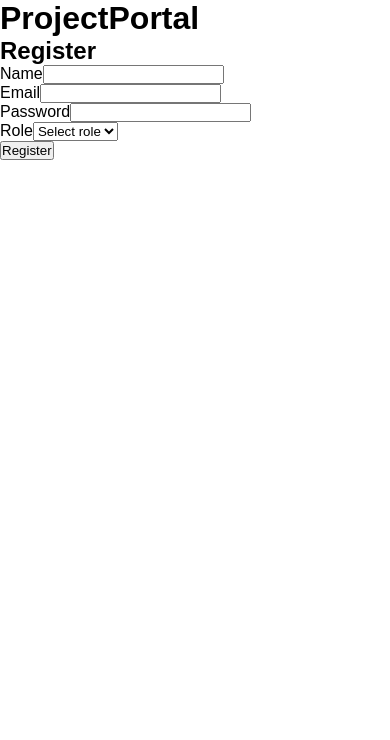
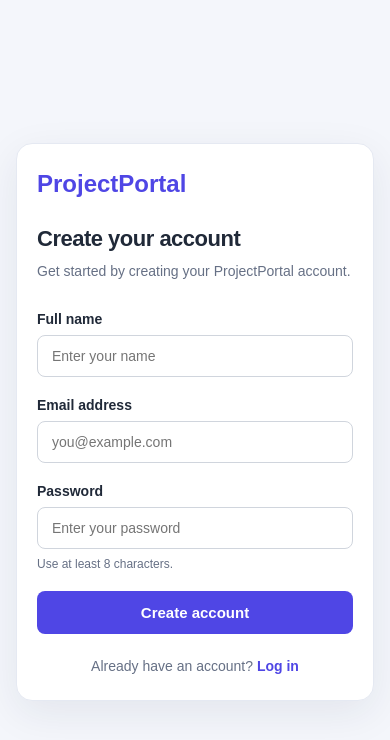
Before and after one commit to dinesh1234r/ProjectPortal-Frontend, a React (Vite) app: page /register in a window 390 px wide. Shown: the top 740 px of the page. Built offline with nearby package versions, Linux system fonts and the light colour scheme.

Commit message:
feat(auth): complete registration flow

```diff
--- /dev/null
+++ b/src/pages/Register.css
@@ -0,0 +1,167 @@
+
+.register-page {
+  min-height: 100vh;
+  display: flex;
+  align-items: center;
+  justify-content: center;
+  padding: 32px 16px;
+  background: #f4f6fb;
+  color: #202938;
+}
+
+.register-card {
+  width: 100%;
+  max-width: 440px;
+  padding: 36px;
+  background: #ffffff;
+  border: 1px solid #e5e9f2;
+  border-radius: 16px;
+  box-shadow: 0 12px 40px rgb(25 42 70 / 8%);
+}
+
+.register-header {
+  margin-bottom: 28px;
+}
+
+.register-header h1 {
+  margin-bottom: 28px;
+  color: #4f46e5;
+  font-size: 24px;
+  font-weight: 750;
+}
+
+.register-header h2 {
+  margin-bottom: 8px;
+  font-size: 25px;
+  letter-spacing: -0.5px;
+}
+
+.register-header p {
+  color: #667085;
+  font-size: 14px;
+  line-height: 1.6;
+}
+
+.register-form {
+  display: flex;
+  flex-direction: column;
+  gap: 20px;
+}
+
+.register-field {
+  display: flex;
+  flex-direction: column;
+  gap: 8px;
+}
+
+.register-field label {
+  font-size: 14px;
+  font-weight: 600;
+}
+
+.register-field input {
+  width: 100%;
+  padding: 12px 14px;
+  border: 1px solid #d0d5dd;
+  border-radius: 8px;
+  background: #ffffff;
+  color: #202938;
+  font: inherit;
+  font-size: 14px;
+  transition: border-color 150ms ease, box-shadow 150ms ease;
+}
+
+.register-field input:focus {
+  outline: none;
+  border-color: #6366f1;
+  box-shadow: 0 0 0 3px rgb(99 102 241 / 15%);
+}
+
+.register-field input:disabled {
+  background: #f2f4f7;
+  cursor: not-allowed;
+}
+
+.register-field small {
+  color: #667085;
+  font-size: 12px;
+}
+
+.register-button {
+  width: 100%;
+  padding: 13px 16px;
+  border: none;
+  border-radius: 8px;
+  background: #4f46e5;
+  color: #ffffff;
+  font-size: 15px;
+  font-weight: 600;
+  cursor: pointer;
+  transition: background 150ms ease;
+}
+
+.register-button:hover:not(:disabled) {
+  background: #4338ca;
+}
+
+.register-button:disabled {
+  opacity: 0.65;
+  cursor: not-allowed;
+}
+
+.register-message {
+  margin-bottom: 20px;
+  padding: 12px 14px;
+  border-radius: 8px;
+  font-size: 14px;
+  line-height: 1.6;
+  overflow-wrap: anywhere;
+}
+
+.register-error {
+  border: 1px solid #fecdca;
+  background: #fef3f2;
+  color: #b42318;
+}
+
+.register-success {
+  border: 1px solid #abefc6;
+  background: #ecfdf3;
+  color: #067647;
+}
+
+.register-message p {
+  margin-top: 8px;
+}
+
+.register-message a {
+  color: inherit;
+  font-weight: 600;
+}
+
+.register-footer {
+  margin-top: 24px;
+  text-align: center;
+  color: #667085;
+  font-size: 14px;
+}
+
+.register-footer a {
+  color: #4f46e5;
+  font-weight: 600;
+  text-decoration: none;
+}
+
+.register-footer a:hover {
+  text-decoration: underline;
+}
+
+@media (max-width: 480px) {
+  .register-card {
+    padding: 26px 20px;
+  }
+
+  .register-header h2 {
+    font-size: 22px;
+  }
+}
--- a/src/pages/Register.tsx
+++ b/src/pages/Register.tsx
@@ -1,81 +1,163 @@
+
 import { useState } from "react";
+import { Link } from "react-router-dom";
+import axios from "axios";
+import { register } from "../services/authService";
+import type { RegisterRequest } from "../types/auth";
+import "./Register.css";
 
 function Register() {
   const [name, setName] = useState("");
   const [email, setEmail] = useState("");
   const [password, setPassword] = useState("");
-  const [role, setRole] = useState("");
+  const [isSubmitting, setIsSubmitting] = useState(false);
+  const [errorMessage, setErrorMessage] = useState("");
+  const [successMessage, setSuccessMessage] = useState("");
 
-  const handleSubmit = (event: React.FormEvent<HTMLFormElement>) => {
+  const handleSubmit = async (
+    event: React.FormEvent<HTMLFormElement>
+  ) => {
     event.preventDefault();
 
-    const registerRequest = {
-      name,
-      email,
+    setErrorMessage("");
+    setSuccessMessage("");
+    setIsSubmitting(true);
+
+    const registerRequest: RegisterRequest = {
+      name: name.trim(),
+      email: email.trim(),
       password,
-      role,
+      role: "Employee",
     };
 
-    console.log(registerRequest);
+    try {
+      await register(registerRequest);
+
+      setSuccessMessage(
+        "Your account has been created successfully. You can now log in."
+      );
+
+      setName("");
+      setEmail("");
+      setPassword("");
+    } catch (error: unknown) {
+      if (axios.isAxiosError(error)) {
+        const responseData = error.response?.data;
+
+        if (typeof responseData === "string") {
+          setErrorMessage(responseData);
+        } else if (responseData?.errors) {
+          const validationErrors = Object.values(
+            responseData.errors as Record<string, string[]>
+          ).flat();
+
+          setErrorMessage(
+            validationErrors[0] ?? "Please check your input."
+          );
+        } else {
+          setErrorMessage(
+            responseData?.title ??
+              "Registration failed. Please try again."
+          );
+        }
+      } else {
+        setErrorMessage(
+          "An unexpected error occurred. Please try again."
+        );
+      }
+    } finally {
+      setIsSubmitting(false);
+    }
   };
 
   return (
-    <div>
+    <main className="register-page">
+      <section className="register-card">
+        <div className="register-header">
           <h1>ProjectPortal</h1>
-      <h2>Register</h2>
+          <h2>Create your account</h2>
+          <p>Get started by creating your ProjectPortal account.</p>
+        </div>
 
-      <form onSubmit={handleSubmit}>
-        <div>
-          <label htmlFor="name">Name</label>
+        {errorMessage && (
+          <div className="register-message register-error" role="alert">
+            {errorMessage}
+          </div>
+        )}
 
+        {successMessage && (
+          <div
+            className="register-message register-success"
+            role="status"
+          >
+            {successMessage}
+            <p>
+              <Link to="/login">Continue to login</Link>
+            </p>
+          </div>
+        )}
+
+        <form onSubmit={handleSubmit} className="register-form">
+          <div className="register-field">
+            <label htmlFor="name">Full name</label>
             <input
               id="name"
               type="text"
+              placeholder="Enter your name"
               value={name}
               onChange={(event) => setName(event.target.value)}
+              autoComplete="name"
+              maxLength={101}
+              required
+              disabled={isSubmitting}
             />
           </div>
 
-        <div>
-          <label htmlFor="email">Email</label>
-
+          <div className="register-field">
+            <label htmlFor="email">Email address</label>
             <input
               id="email"
               type="email"
+              placeholder="you@example.com"
               value={email}
               onChange={(event) => setEmail(event.target.value)}
+              autoComplete="email"
+              maxLength={101}
+              required
+              disabled={isSubmitting}
             />
           </div>
 
-        <div>
+          <div className="register-field">
             <label htmlFor="password">Password</label>
-
             <input
               id="password"
               type="password"
+              placeholder="Enter your password"
               value={password}
               onChange={(event) => setPassword(event.target.value)}
+              autoComplete="new-password"
+              required
+              minLength={8}
+              disabled={isSubmitting}
             />
+            <small>Use at least 8 characters.</small>
           </div>
 
-        <div>
-          <label htmlFor="role">Role</label>
+          <button
+            type="submit"
+            disabled={isSubmitting}
+            className="register-button"
+          >
+            {isSubmitting ? "Creating account..." : "Create account"}
+          </button>
+        </form>
 
-          <select
-            id="role"
-            value={role}
-            onChange={(event) => setRole(event.target.value)}
-          >
-            <option value="">Select role</option>
-            <option value="Admin">Admin</option>
-            <option value="Manager">Manager</option>
-            <option value="Employee">Employee</option>
-          </select>
-        </div>
-
-        <button type="submit">Register</button>
-      </form>
-    </div>
+        <p className="register-footer">
+          Already have an account? <Link to="/login">Log in</Link>
+        </p>
+      </section>
+    </main>
   );
 }
 
```
Lines whose indentation alone changed are shown as unchanged.
